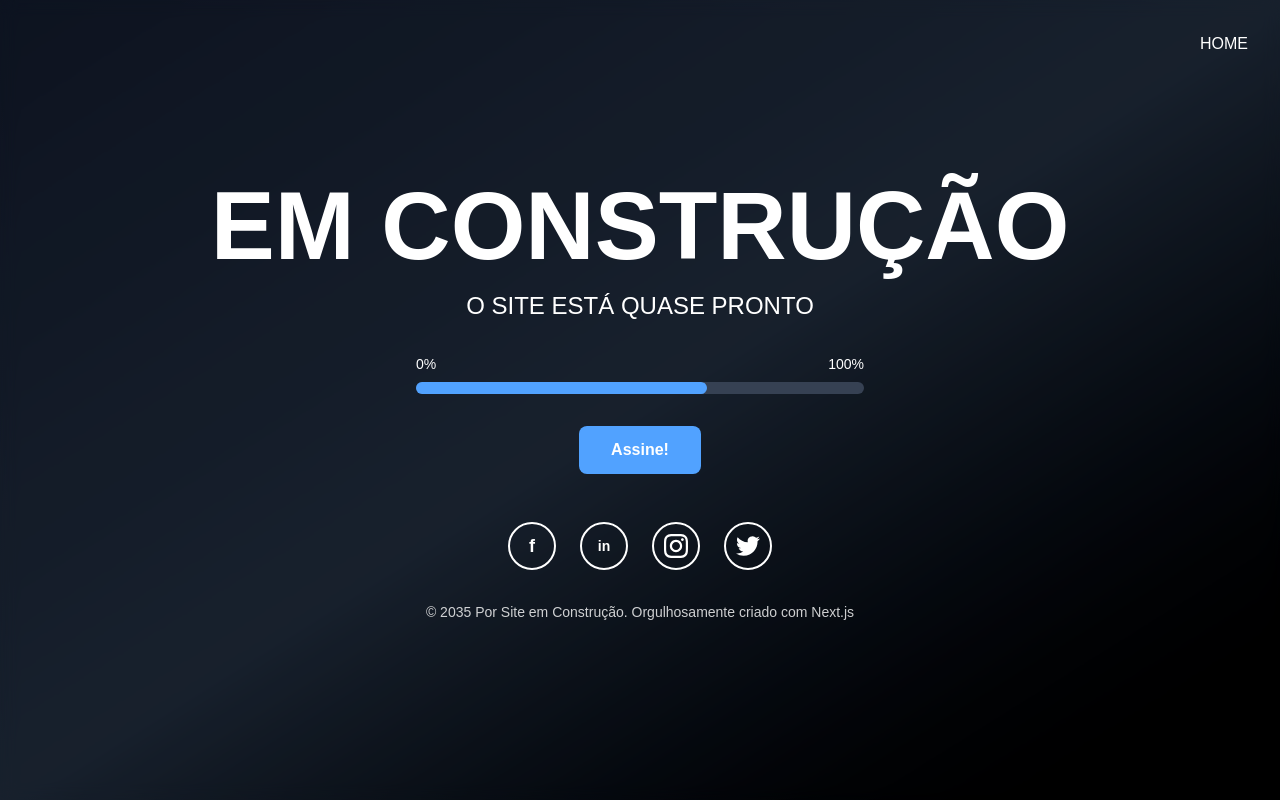
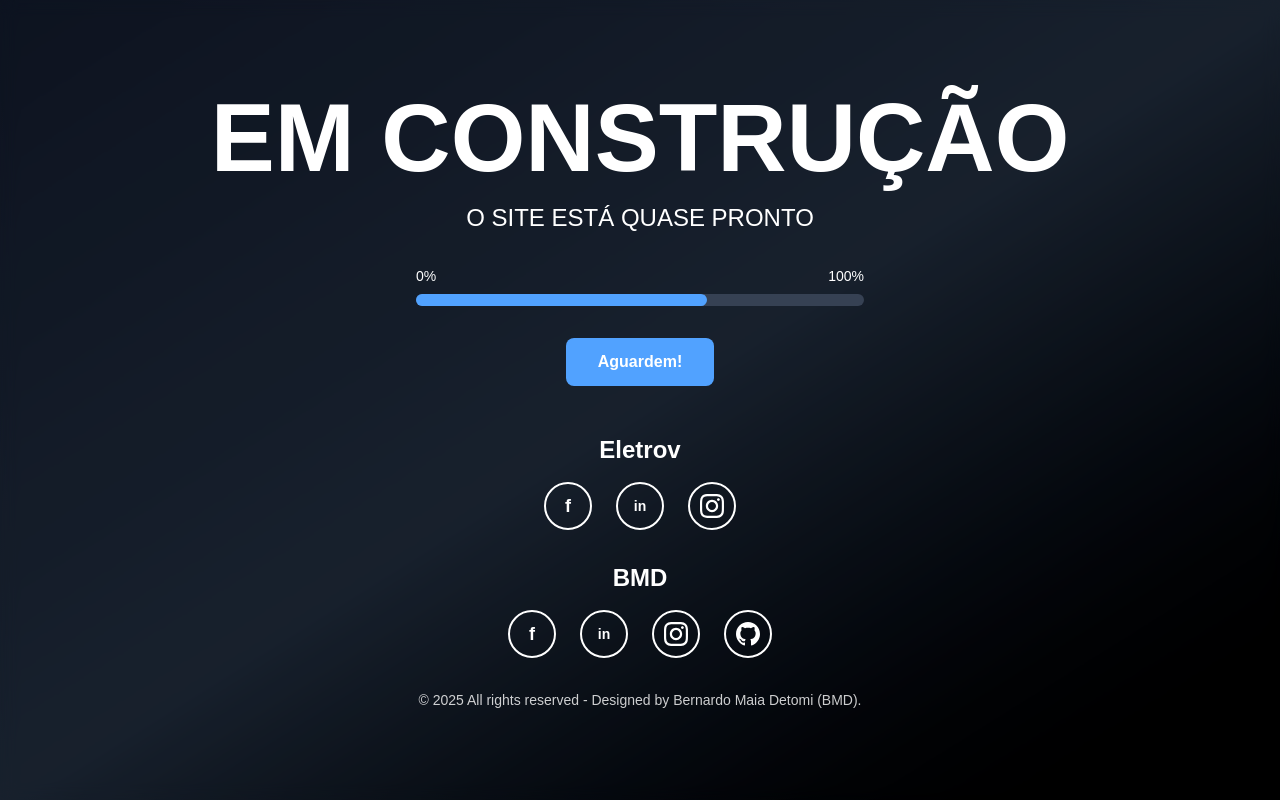
Before and after one commit to BernardoDetomi/eletrov, a Next.js app: page / in a window 1280 px wide. Built offline with nearby package versions, Linux system fonts and the light colour scheme.

Commit message:
feat: atualizando redirecionamentos

```diff
--- a/src/app/page.tsx
+++ b/src/app/page.tsx
@@ -34,42 +34,60 @@ export default function Home() {
 
         {/* Call to action button */}
         <button className="bg-blue-400 hover:bg-blue-500 text-white font-semibold py-3 px-8 rounded-lg transition-colors duration-200 mb-12">
-          Assine!
+          Aguardem!
         </button>
 
-        {/* Social media icons */}
-        <div className="flex justify-center space-x-6 mb-8">
+        {/* Eletrov section */}
+        <div className="mb-8">
+          <h2 className="text-2xl font-bold text-white mb-4">Eletrov</h2>
+
+          {/* Social media icons for Eletrov */}
+          <div className="flex justify-center space-x-6 mb-4">
             <a href="#" className="w-12 h-12 border-2 border-white rounded-full flex items-center justify-center text-white hover:bg-white hover:text-gray-900 transition-colors duration-200">
               <span className="font-bold text-lg">f</span>
             </a>
             <a href="#" className="w-12 h-12 border-2 border-white rounded-full flex items-center justify-center text-white hover:bg-white hover:text-gray-900 transition-colors duration-200">
               <span className="font-bold text-sm">in</span>
             </a>
-          <a href="#" className="w-12 h-12 border-2 border-white rounded-full flex items-center justify-center text-white hover:bg-white hover:text-gray-900 transition-colors duration-200">
+            <a href="https://instagram.com/eletrovenergia" target="_blank" rel="noopener noreferrer" className="w-12 h-12 border-2 border-white rounded-full flex items-center justify-center text-white hover:bg-white hover:text-gray-900 transition-colors duration-200">
               <svg className="w-6 h-6" fill="currentColor" viewBox="0 0 24 24">
                 <path d="M12 2.163c3.204 0 3.584.012 4.85.07 3.252.148 4.771 1.691 4.919 4.919.058 1.265.069 1.645.069 4.849 0 3.205-.012 3.584-.069 4.849-.149 3.225-1.664 4.771-4.919 4.919-1.266.058-1.644.07-4.85.07-3.204 0-3.584-.012-4.849-.07-3.26-.149-4.771-1.699-4.919-4.92-.058-1.265-.07-1.644-.07-4.849 0-3.204.013-3.583.07-4.849.149-3.227 1.664-4.771 4.919-4.919 1.266-.057 1.645-.069 4.849-.069zm0-2.163c-3.259 0-3.667.014-4.947.072-4.358.2-6.78 2.618-6.98 6.98-.059 1.281-.073 1.689-.073 4.948 0 3.259.014 3.668.072 4.948.2 4.358 2.618 6.78 6.98 6.98 1.281.058 1.689.072 4.948.072 3.259 0 3.668-.014 4.948-.072 4.354-.2 6.782-2.618 6.979-6.98.059-1.28.073-1.689.073-4.948 0-3.259-.014-3.667-.072-4.947-.196-4.354-2.617-6.78-6.979-6.98-1.281-.059-1.69-.073-4.949-.073zm0 5.838c-3.403 0-6.162 2.759-6.162 6.162s2.759 6.163 6.162 6.163 6.162-2.759 6.162-6.163c0-3.403-2.759-6.162-6.162-6.162zm0 10.162c-2.209 0-4-1.79-4-4 0-2.209 1.791-4 4-4s4 1.791 4 4c0 2.21-1.791 4-4 4zm6.406-11.845c-.796 0-1.441.645-1.441 1.44s.645 1.44 1.441 1.44c.795 0 1.439-.645 1.439-1.44s-.644-1.44-1.439-1.44z"/>
               </svg>
             </a>
-          <a href="#" className="w-12 h-12 border-2 border-white rounded-full flex items-center justify-center text-white hover:bg-white hover:text-gray-900 transition-colors duration-200">
+          </div>
+        </div>
+
+        {/* BMD section */}
+        <div className="mb-8">
+          <h2 className="text-2xl font-bold text-white mb-4">BMD</h2>
+
+          {/* Social media icons for BMD */}
+          <div className="flex justify-center space-x-6 mb-4">
+            <a href="https://www.facebook.com/bernardo.detomi/" className="w-12 h-12 border-2 border-white rounded-full flex items-center justify-center text-white hover:bg-white hover:text-gray-900 transition-colors duration-200">
+              <span className="font-bold text-lg">f</span>
+            </a>
+            <a href="https://br.linkedin.com/in/bernardo-maia-detomi-7621a51b9" className="w-12 h-12 border-2 border-white rounded-full flex items-center justify-center text-white hover:bg-white hover:text-gray-900 transition-colors duration-200">
+              <span className="font-bold text-sm">in</span>
+            </a>
+            <a href="https://instagram.com/bernardoo.md" className="w-12 h-12 border-2 border-white rounded-full flex items-center justify-center text-white hover:bg-white hover:text-gray-900 transition-colors duration-200">
               <svg className="w-6 h-6" fill="currentColor" viewBox="0 0 24 24">
-              <path d="M23.953 4.57a10 10 0 01-2.825.775 4.958 4.958 0 002.163-2.723c-.951.555-2.005.959-3.127 1.184a4.92 4.92 0 00-8.384 4.482C7.69 8.095 4.067 6.13 1.64 3.162a4.822 4.822 0 00-.666 2.475c0 1.71.87 3.213 2.188 4.096a4.904 4.904 0 01-2.228-.616v.06a4.923 4.923 0 003.946 4.827 4.996 4.996 0 01-2.212.085 4.936 4.936 0 004.604 3.417 9.867 9.867 0 01-6.102 2.105c-.39 0-.779-.023-1.17-.067a13.995 13.995 0 007.557 2.209c9.053 0 13.998-7.496 13.998-13.985 0-.21 0-.42-.015-.63A9.935 9.935 0 0024 4.59z"/>
+                <path d="M12 2.163c3.204 0 3.584.012 4.85.07 3.252.148 4.771 1.691 4.919 4.919.058 1.265.069 1.645.069 4.849 0 3.205-.012 3.584-.069 4.849-.149 3.225-1.664 4.771-4.919 4.919-1.266.058-1.644.07-4.85.07-3.204 0-3.584-.012-4.849-.07-3.26-.149-4.771-1.699-4.919-4.92-.058-1.265-.07-1.644-.07-4.849 0-3.204.013-3.583.07-4.849.149-3.227 1.664-4.771 4.919-4.919 1.266-.057 1.645-.069 4.849-.069zm0-2.163c-3.259 0-3.667.014-4.947.072-4.358.2-6.78 2.618-6.98 6.98-.059 1.281-.073 1.689-.073 4.948 0 3.259.014 3.668.072 4.948.2 4.358 2.618 6.78 6.98 6.98 1.281.058 1.689.072 4.948.072 3.259 0 3.668-.014 4.948-.072 4.354-.2 6.782-2.618 6.979-6.98.059-1.28.073-1.689.073-4.948 0-3.259-.014-3.667-.072-4.947-.196-4.354-2.617-6.78-6.979-6.98-1.281-.059-1.69-.073-4.949-.073zm0 5.838c-3.403 0-6.162 2.759-6.162 6.162s2.759 6.163 6.162 6.163 6.162-2.759 6.162-6.163c0-3.403-2.759-6.162-6.162-6.162zm0 10.162c-2.209 0-4-1.79-4-4 0-2.209 1.791-4 4-4s4 1.791 4 4c0 2.21-1.791 4-4 4zm6.406-11.845c-.796 0-1.441.645-1.441 1.44s.645 1.44 1.441 1.44c.795 0 1.439-.645 1.439-1.44s-.644-1.44-1.439-1.44z"/>
               </svg>
             </a>
+            <a href="https://github.com/BernardoDetomi" className="w-12 h-12 border-2 border-white rounded-full flex items-center justify-center text-white hover:bg-white hover:text-gray-900 transition-colors duration-200">
+              <svg className="w-6 h-6" fill="currentColor" viewBox="0 0 24 24">
+                <path d="M12 0c-6.626 0-12 5.373-12 12 0 5.302 3.438 9.8 8.207 11.387.599.111.793-.261.793-.577v-2.234c-3.338.726-4.033-1.416-4.033-1.416-.546-1.387-1.333-1.756-1.333-1.756-1.089-.745.083-.729.083-.729 1.205.084 1.839 1.237 1.839 1.237 1.07 1.834 2.807 1.304 3.492.997.107-.775.418-1.305.762-1.604-2.665-.305-5.467-1.334-5.467-5.931 0-1.311.469-2.381 1.236-3.221-.124-.303-.535-1.524.117-3.176 0 0 1.008-.322 3.301 1.23.957-.266 1.983-.399 3.003-.404 1.02.005 2.047.138 3.006.404 2.291-1.552 3.297-1.23 3.297-1.23.653 1.653.242 2.874.118 3.176.77.84 1.235 1.911 1.235 3.221 0 4.609-2.807 5.624-5.479 5.921.43.372.823 1.102.823 2.222v3.293c0 .319.192.694.801.576 4.765-1.589 8.199-6.086 8.199-11.386 0-6.627-5.373-12-12-12z"/>
+              </svg>
+            </a>
+          </div>
         </div>
 
         {/* Footer */}
         <p className="text-white text-sm opacity-80">
-          © 2035 Por Site em Construção. Orgulhosamente criado com Next.js
+          © 2025 All rights reserved - Designed by Bernardo Maia Detomi (BMD).
         </p>
       </div>
 
-      {/* Navigation link */}
-      <a
-        href="#"
-        className="absolute top-8 right-8 text-white hover:text-blue-400 transition-colors duration-200 z-20"
-      >
-        HOME
-      </a>
     </main>
   );
 }
```
Also changed, not shown: 1 other file (tests, documents, lock files or other folders). Lines whose indentation alone changed are shown as unchanged.
